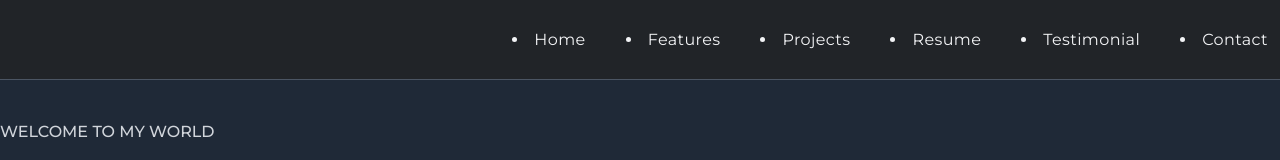
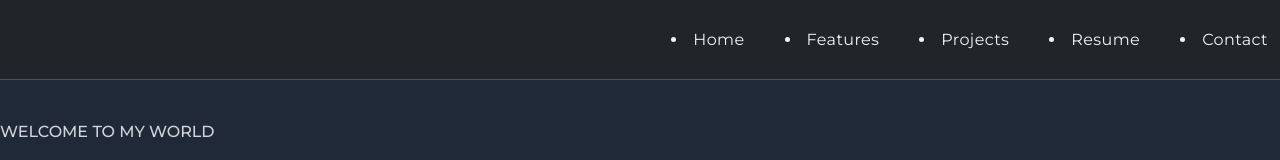
Before and after one commit to sameer-kumar-bharti/portfolio, a React (Create React App) app: page / in a window 1280 px wide. Shown: the top 160 px of the page. Built offline with nearby package versions, Linux system fonts and the light colour scheme.

Commit message:
First change

```diff
--- a/src/App.js
+++ b/src/App.js
@@ -18,7 +18,7 @@ function App() {
         <Features />
         <Projects />
         <Resume />
-        <Testimonial />
+        {/* <Testimonial /> */}
         <Contact />
         <FooterBottom />
       </div>
--- a/src/constants/index.js
+++ b/src/constants/index.js
@@ -19,11 +19,11 @@ export const navLinksdata = [
     title: "Resume",
     link: "resume",
   },
-  {
-    _id: 1005,
-    title: "Testimonial",
-    link: "testimonial",
-  },
+  // {
+  //   _id: 1005,
+  //   title: "Testimonial",
+  //   link: "testimonial",
+  // },
   {
     _id: 1006,
     title: "Contact",
```
